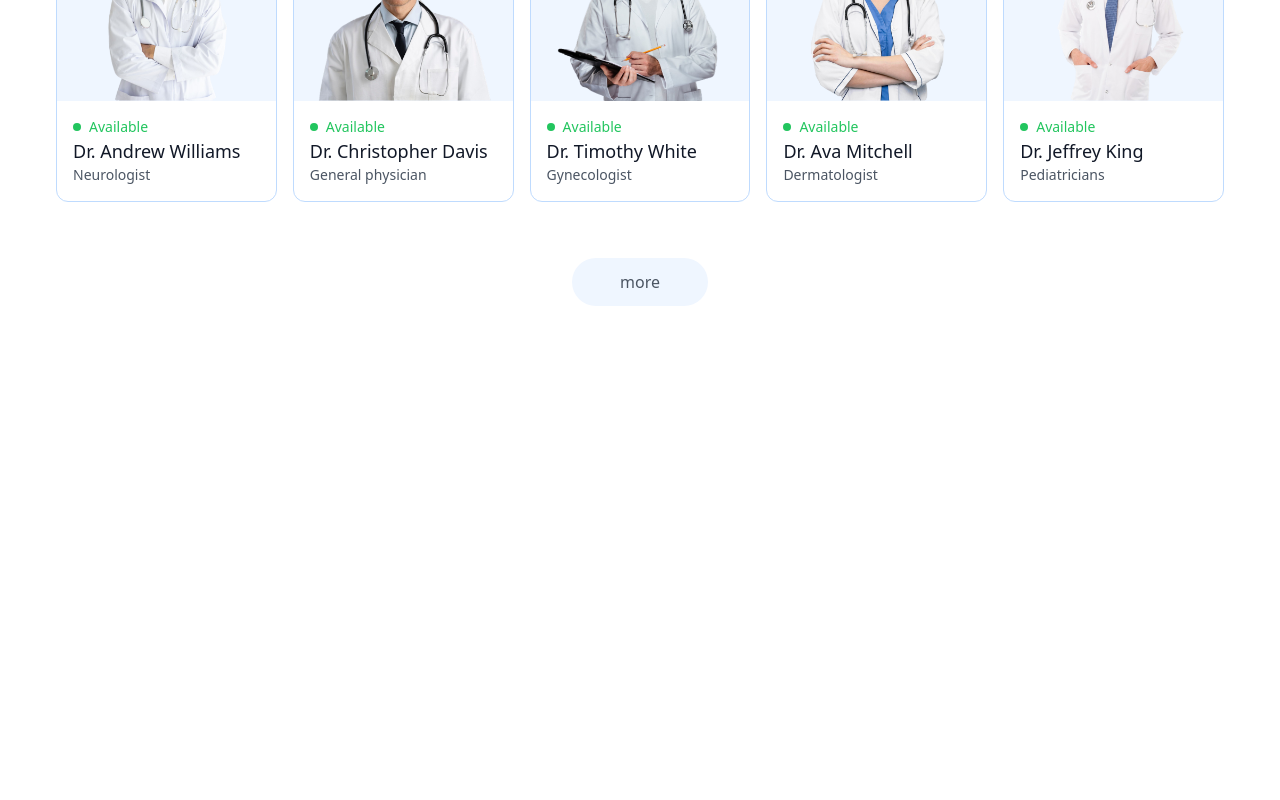
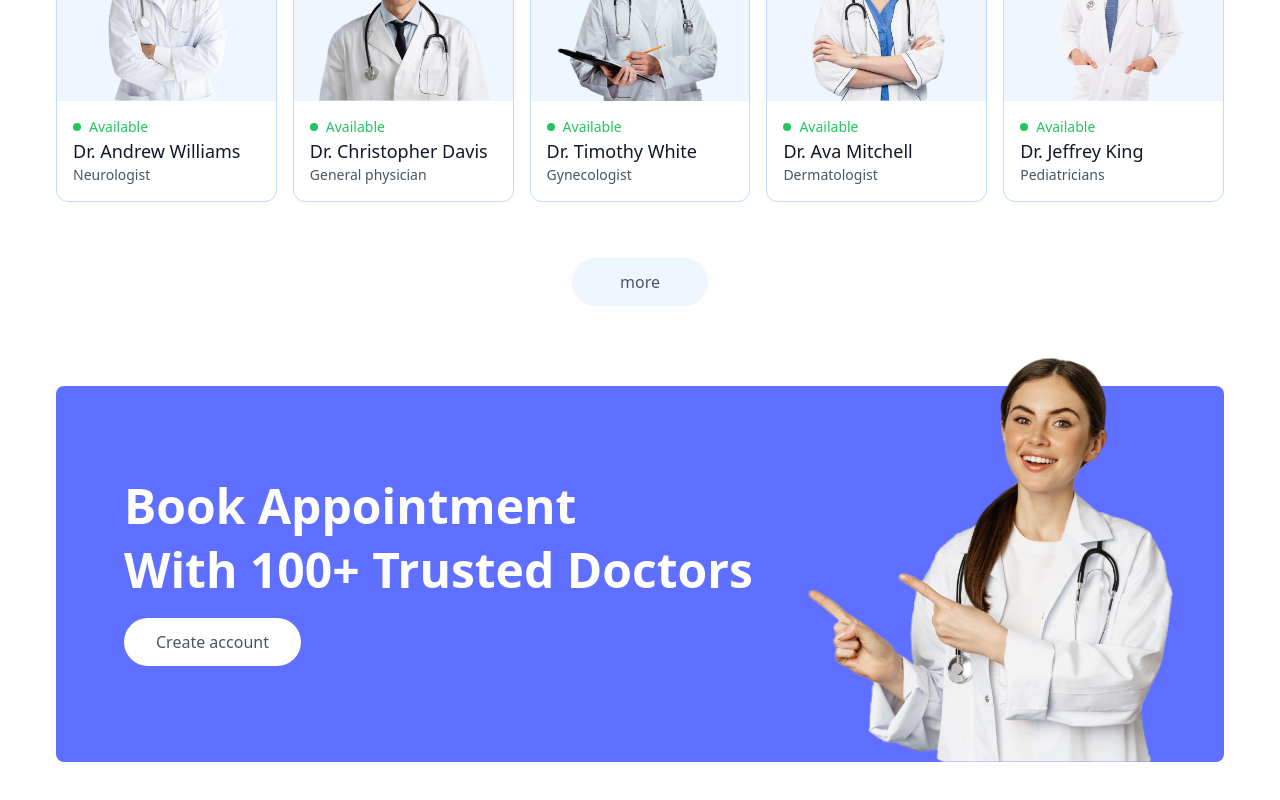
Before and after one commit to torikulislamv3/DoctorHall, a React (Vite) app in the folder Doctor-Frontend/: page / in a window 1280 px wide. Shown: the part 1588-2388 px from the top of the page. Before the commit the page ends 1958 px from the top, so only its background shows below. Built offline with nearby package versions, Linux system fonts and the light colour scheme.

Commit message:
Banner section created succeessfully

```diff
--- a/Doctor-Frontend/index.html
+++ b/Doctor-Frontend/index.html
@@ -1,5 +1,5 @@
 <!doctype html>
-<html lang="en">
+<html lang="en" class="scroll-">
   <head>
     <meta charset="UTF-8" />
     <link rel="icon" type="image/svg+xml" href="/vite.svg" />
--- a/Doctor-Frontend/src/App.jsx
+++ b/Doctor-Frontend/src/App.jsx
@@ -9,12 +9,13 @@
 import MyAppointments from "./pages/MyAppointments"
 import Appointment from "./pages/Appointment"
 import Navbar from "./components/Navbar"
+import Footer from "./components/Footer"
 
 function App() {
 
   return (
     <div className="mx-4 sm:max-[10%]">
-      <Navbar/>
+      <Navbar />
         <Routes>
           <Route path="/" element={<Home/>}/>
           <Route path="/doctors" element={<Doctors/>}/>
@@ -26,6 +27,7 @@
           <Route path="/my-appointments" element={<MyAppointments/>}/>
           <Route path="/appointments/:docId" element={<Appointment/>}/>
         </Routes>
+        <Footer />
     </div>
   )
 }
--- /dev/null
+++ b/Doctor-Frontend/src/components/Banner.jsx
@@ -0,0 +1,23 @@
+import React from 'react'
+import { assets } from '../assets/assets'
+import { useNavigate } from 'react-router-dom'
+
+export default function Banner() {
+    const navigate = useNavigate()
+  return (
+    <div className='flex bg-primary rounded-lg px-6 sm:px-10 md:px-14 lg:px-12 my-20 md:mx-10'>
+      {/* -----Left side----- */}
+      <div className='flex-1 py-8 sm:py-10 md:py-16 lg:py-24 lg:pl-5'>
+        <div className='text-xl sm:text-2xl md:text-3xl lg:text-5xl font-semibold text-white'>
+          <p>Book Appointment</p>
+          <p className='mt-4'>With 100+ Trusted Doctors</p>
+        </div>
+        <button onClick={()=>{navigate('login');scrollTo(0,0)}} className='bg-white text-sm sm:text-base text-gray-600 px-8 py-3 rounded-full mt-6 hover:scale-105 transition-all duration-500'>Create account</button>
+      </div>
+      {/* -----Right side----- */}
+      <div className='hidden md:block md:w-1/2 lg:w-[370px] relative'>
+        <img className='w-full absolute bottom-0 right-0 max-w-md' src={assets.appointment_img} alt="" />
+      </div>
+    </div>
+  )
+}
--- /dev/null
+++ b/Doctor-Frontend/src/components/Footer.jsx
@@ -0,0 +1,24 @@
+import React from 'react'
+
+export default function Footer() {
+  return (
+    <div>
+       <div>
+            {/* -----Left side----- */}
+            <div>
+
+            </div>
+
+            {/* -----Center side----- */}
+            <div>
+
+            </div>
+
+            {/* -----Right side----- */}
+            <div>
+
+            </div>
+       </div>
+    </div>
+  )
+}
--- a/Doctor-Frontend/src/components/TopDoctors.jsx
+++ b/Doctor-Frontend/src/components/TopDoctors.jsx
@@ -1,11 +1,13 @@
-import React from 'react'
-import { doctors } from '../assets/assets'
+import React, { useContext } from 'react'
 import { useNavigate } from 'react-router-dom'
+import { AppContext } from '../context/AppContext'
+
 
 
 export default function TopDoctors() {
 
     const navigate = useNavigate()
+    const {doctors} = useContext(AppContext)
 
   return (
     <div className='flex flex-col items-center gap-4 my-16 text-gray-900 md:mx-10'>
@@ -15,7 +17,7 @@
       </p>
       <div className='w-full grid grid-cols-auto gap-4 pt-5 gap-y-6 px-3 sm:px-0'>
         {doctors.slice(0,10).map((item, index)=>(
-            <div onClick={()=>navigate(`/appointment/${item._id}`)} className='border border-blue-200 rounded-xl overflow-hidden cursor-pointer hover:translate-y-[-10px] transition-all duration-500'>
+            <div key={index} onClick={()=>navigate(`/appointment/${item._id}`)} className='border border-blue-200 rounded-xl overflow-hidden cursor-pointer hover:translate-y-[-10px] transition-all duration-500'>
                 <img className='bg-blue-50' src={item.image} alt="" />
                 <div className='p-4'>
                     <div className='flex items-center gap-2 text-sm text-center text-green-500'>
@@ -27,7 +29,7 @@
             </div>
         ))}
       </div>
-      <button className='text-gray-600 bg-blue-50 px-12 py-3 rounded-full mt-10'>more</button>
+      <button onClick={()=>{navigate('/doctors');scrollTo(0,0)}} className='text-gray-600 bg-blue-50 px-12 py-3 rounded-full mt-10'>more</button>
     </div>
   )
 }
--- /dev/null
+++ b/Doctor-Frontend/src/context/AppContext.jsx
@@ -0,0 +1,20 @@
+import { createContext } from "react";
+import { doctors } from "../assets/assets";
+
+
+export const AppContext = createContext()
+
+const AppContextProvider = (props) => {
+
+
+    const value = {
+        doctors
+    }
+   return (
+    <AppContext.Provider value={value}>
+        {props.children}
+    </AppContext.Provider>
+   )
+}
+
+export default AppContextProvider;
--- a/Doctor-Frontend/src/main.jsx
+++ b/Doctor-Frontend/src/main.jsx
@@ -3,9 +3,12 @@
 import './index.css'
 import App from './App.jsx'
 import { BrowserRouter } from 'react-router-dom'
+import AppContextProvider from './context/AppContext.jsx'
 
 createRoot(document.getElementById('root')).render(
   <BrowserRouter>
-    <App />
+      <AppContextProvider>
+          <App />
+      </AppContextProvider>
   </BrowserRouter>,
 )
--- a/Doctor-Frontend/src/pages/Home.jsx
+++ b/Doctor-Frontend/src/pages/Home.jsx
@@ -2,6 +2,7 @@
 import Header from '../components/Header'
 import SpecialityMenu from '../components/SpecialityMenu'
 import TopDoctors from '../components/TopDoctors'
+import Banner from '../components/Banner'
 
 const Home = () => {
   return (
@@ -9,6 +10,7 @@
       <Header />
       <SpecialityMenu />
       <TopDoctors />
+      <Banner />
     </div>
   )
 }
```
